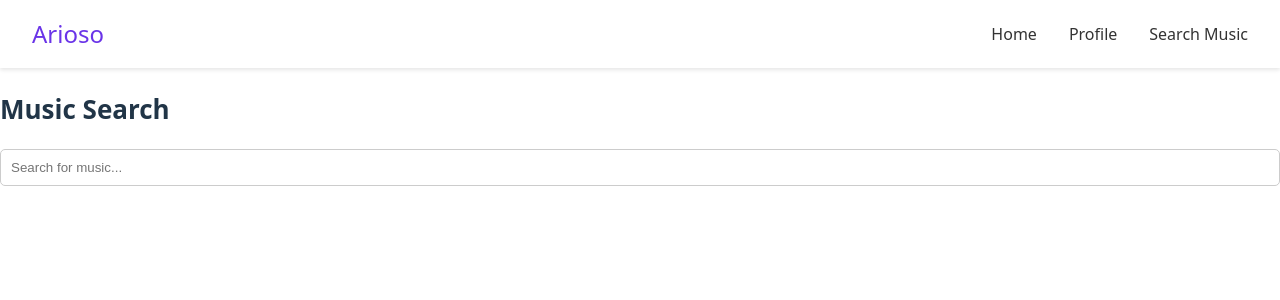
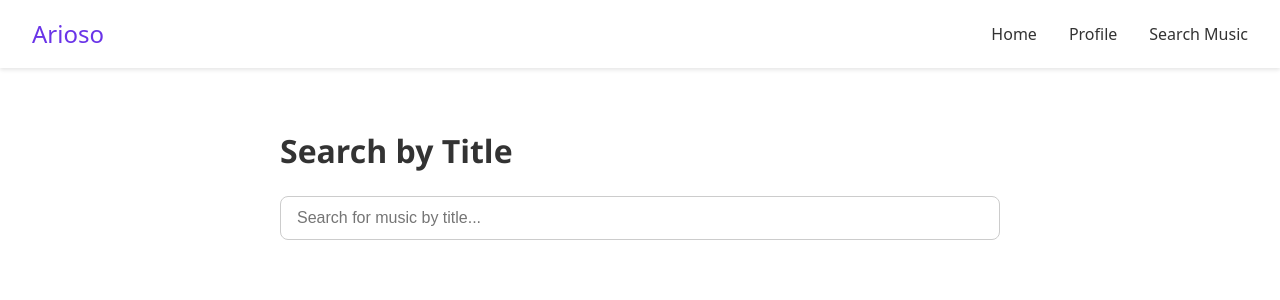
Before and after one commit to arioso-collective/arioso_music_social, a React (Vite) app in the folder frontend/: page /search in a window 1280 px wide. Shown: the top 300 px of the page. Built offline with nearby package versions, Linux system fonts and the light colour scheme.

Commit message:
SCRUM-121 Making the search page UI match site
Added a css file to allow for UI customization

```diff
--- /dev/null
+++ b/frontend/src/views/MusicSearchPage.css
@@ -0,0 +1,62 @@
+.music-search-container {
+    padding: 2rem;
+    max-width: 720px;
+    margin: 0 auto;
+    font-family: 'Segoe UI', Tahoma, Geneva, Verdana, sans-serif;
+  }
+
+  .music-search-title {
+    font-size: 2rem;
+    font-weight: bold;
+    margin-bottom: 1rem;
+    color: #333;
+  }
+
+  .search-input {
+    width: 100%;
+    padding: 0.75rem 1rem;
+    font-size: 1rem;
+    border: 1px solid #ccc;
+    border-radius: 8px;
+    outline: none;
+    transition: border-color 0.2s ease;
+    margin-bottom: 1.5rem;
+  }
+
+  .search-input:focus {
+    border-color: #cc00ff;
+  }
+
+  .results-list {
+    list-style: none;
+    padding: 0;
+    margin-top: 1rem;
+  }
+
+  .result-item {
+    border-bottom: 1px solid #eee;
+    padding-bottom: 1rem;
+    margin-bottom: 1.5rem;
+  }
+
+  .track-title {
+    font-size: 1.1rem;
+    font-weight: 600;
+    margin-bottom: 0.3rem;
+  }
+
+  .artist-name {
+    font-size: 0.9rem;
+    color: #8d0cd7;
+  }
+
+  audio {
+    margin-top: 0.5rem;
+    width: 100%;
+  }
+
+  .status-text {
+    margin-top: 1rem;
+    color: #888;
+    font-style: italic;
+  }
--- a/frontend/src/views/MusicSearchPage.jsx
+++ b/frontend/src/views/MusicSearchPage.jsx
@@ -1,6 +1,6 @@
-// src/views/MusicSearchPage.jsx
+import { useState, useEffect } from "react";
+import './MusicSearchPage.css';
 
-import { useState, useEffect } from "react";
 
 function MusicSearchPage() {
   const [query, setQuery] = useState("");
@@ -23,10 +23,16 @@ function MusicSearchPage() {
     setLoading(true);
     try {
       const res = await fetch(
-        `https://itunes.apple.com/search?term=${encodeURIComponent(term)}&media=music&limit=10`
+        `https://itunes.apple.com/search?term=${encodeURIComponent(term)}&media=music&limit=100`
       );
       const data = await res.json();
-      setResults(data.results);
+
+      // Filter by track name only
+      const filtered = data.results.filter((track) =>
+        track.trackName.toLowerCase().includes(term.toLowerCase())
+      );
+
+      setResults(filtered);
     } catch (err) {
       console.error("Search failed", err);
     } finally {
@@ -34,27 +40,46 @@ function MusicSearchPage() {
     }
   };
 
+  const highlightMatch = (text, query) => {
+    const regex = new RegExp(`(${query})`, 'gi');
+    const parts = text.split(regex);
+
+    return parts.map((part, i) =>
+      regex.test(part) ? (
+        <span key={i} className="highlight">
+          {part}
+        </span>
+      ) : (
+        <span key={i}>{part}</span>
+      )
+    );
+  };
+
+
+
   return (
-    <div className="p-6 max-w-3xl mx-auto">
-      <h2 className="text-2xl font-bold mb-4">Music Search</h2>
+    <div className="music-search-container">
+      <h2 className="music-search-title">Search by Title</h2>
+
       <input
         type="text"
-        placeholder="Search for music..."
+        placeholder="Search for music by title..."
         value={query}
         onChange={(e) => setQuery(e.target.value)}
-        className="w-full p-2 border rounded"
+        className="search-input"
       />
 
-      {loading && <p className="mt-4">Loading...</p>}
+      {loading && <p className="status-text">Loading...</p>}
 
       {!loading && results.length > 0 && (
-        <ul className="mt-6 space-y-4">
+        <ul className="results-list">
           {results.map((track) => (
-            <li key={track.trackId} className="border-b pb-3">
-              <div className="font-semibold">{track.trackName}</div>
-              <div className="text-sm text-gray-600">{track.artistName}</div>
+            <li key={track.trackId} className="result-item">
+              <div className="track-title">(track.trackName, query)</div>
+
+              <div className="artist-name">{track.artistName}</div>
               {track.previewUrl && (
-                <audio controls className="mt-2">
+                <audio controls>
                   <source src={track.previewUrl} type="audio/mpeg" />
                   Your browser does not support the audio element.
                 </audio>
@@ -63,8 +88,13 @@ function MusicSearchPage() {
           ))}
         </ul>
       )}
+
+      {!loading && query.length >= 2 && results.length === 0 && (
+        <p className="status-text">No results found.</p>
+      )}
     </div>
   );
+
 }
 
 export default MusicSearchPage;
```
